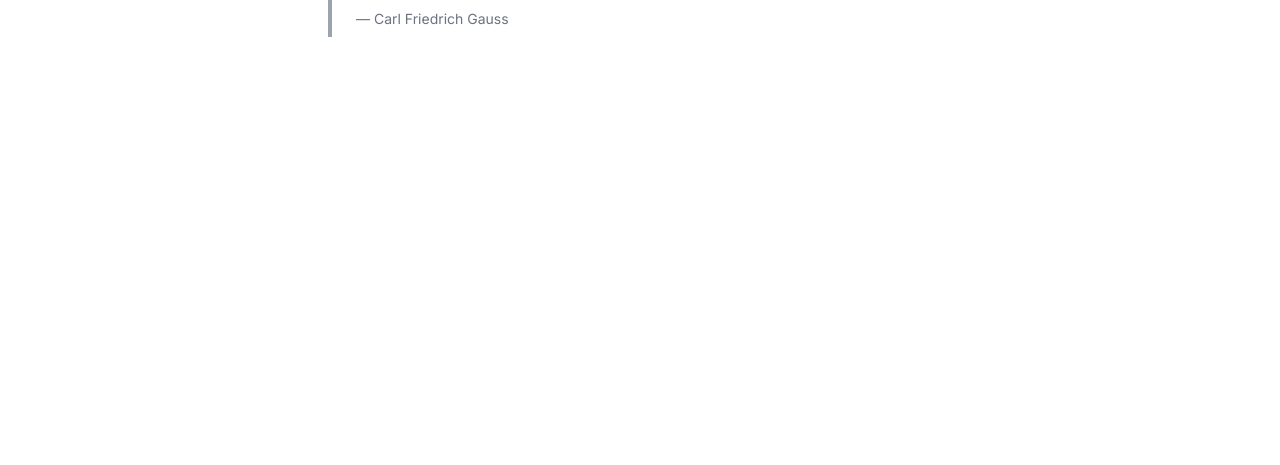
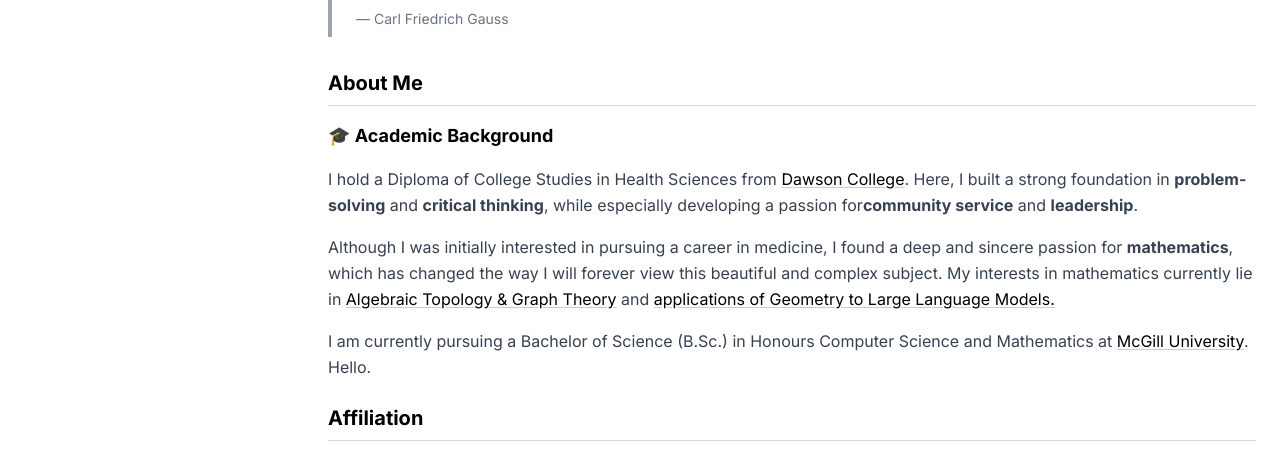
Before and after one commit to rayyankhan47/Rayyan-Khan-Portfolio, a React (Vite) app: page / in a window 1280 px wide. Shown: the part 469-934 px from the top of the page. Before the commit the page ends 800 px from the top, so only its background shows below. Built offline with nearby package versions, Linux system fonts and the light colour scheme.

Commit message:
began adding academic background

```diff
--- a/src/pages/Home.tsx
+++ b/src/pages/Home.tsx
@@ -73,6 +73,40 @@ const Home: React.FC = () => (
               <cite className="block text-sm text-gray-500 not-italic mt-2">— Carl Friedrich Gauss</cite>
             </blockquote>
           </div>
+
+          {/* About Me Section */}
+          <div className="space-y-6">
+            <div>
+              <h2 className="font-bold text-xl mb-2">About Me</h2>
+              <div className="border-b border-gray-300 mb-4"></div>
+              <div className="space-y-4">
+                <h3 className="font-bold text-lg mb-2">🎓 Academic Background</h3>
+                <p className="text-gray-700 leading-relaxed">
+                  I hold a Diploma of College Studies in Health Sciences from <a href="https://www.dawsoncollege.qc.ca/">Dawson College</a>.
+                  Here, I built a strong foundation in <b>problem-solving</b> and <b>critical thinking</b>, while especially developing a passion for
+                  <b>community service</b> and <b>leadership</b>.
+                </p>
+                <p className="text-gray-700 leading-relaxed">
+                  Although I was initially interested in pursuing a career in medicine, I found a deep and sincere passion for <b>mathematics</b>,
+                  which has changed the way I will forever view this beautiful and complex subject. My interests in mathematics currently lie
+                  in <a target="_blank" rel="noopener noreferrer" href="https://arxiv.org/abs/2007.07927">Algebraic Topology & Graph Theory</a> and <a target="_blank" rel="noopener noreferrer" href="https://arxiv.org/abs/2510.26745">applications of Geometry to Large Language Models.</a>
+                </p>
+                <p className="text-gray-700 leading-relaxed">
+                  I am currently pursuing a Bachelor of Science (B.Sc.) in Honours Computer Science and Mathematics at <a target="_blank" rel="noopener noreferrer" href="https://www.mcgill.ca/">McGill University</a>.
+                  Hello.
+                </p>
+              </div>
+            </div>
+
+            {/* Affiliation Section */}
+            <div>
+              <h3 className="font-bold text-xl mb-2">Affiliation</h3>
+              <div className="border-b border-gray-300 mb-4"></div>
+              <div className="flex gap-6 flex-wrap">
+                {/* Add your 4 logos here */}
+              </div>
+            </div>
+          </div>
         </div>
       </main>
     </div>
```
